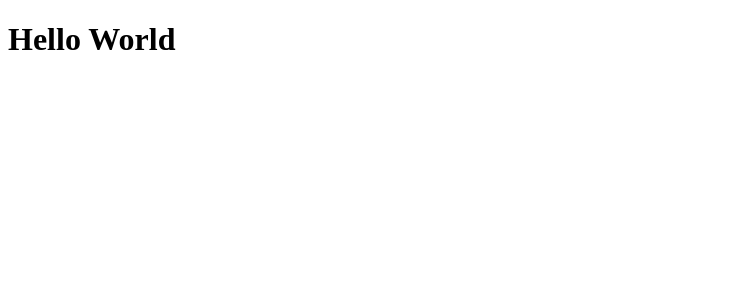
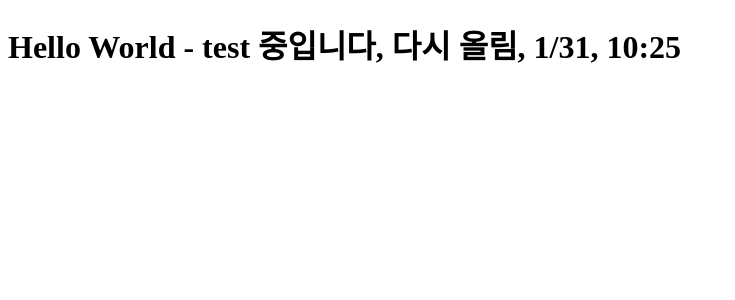
Before and after one commit to Couch-Coders/6th-music-fe, a React (Create React App) app: page / in a window 1280 px wide. Shown: the top 300 px of the page, without its empty margins (0-735 px from the left). Built offline with nearby package versions, Linux system fonts and the light colour scheme.

Commit message:
chore: Ci test

```diff
--- a/src/App.tsx
+++ b/src/App.tsx
@@ -3,7 +3,7 @@ import React from "react";
 function App() {
   return (
     <div>
-      <h1>Hello World</h1>
+      <h1>Hello World - test 중입니다, 다시 올림, 1/31, 10:25</h1>
     </div>
   );
 }
```
